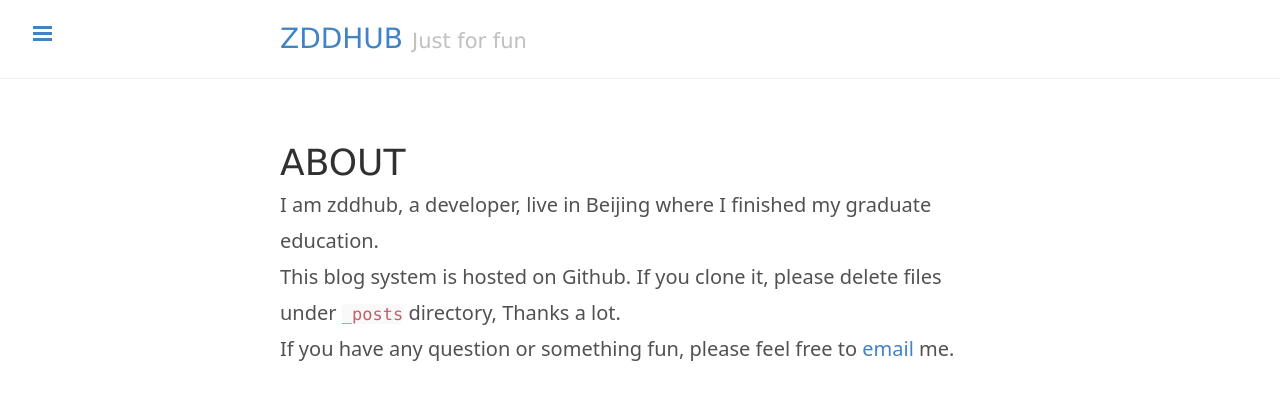
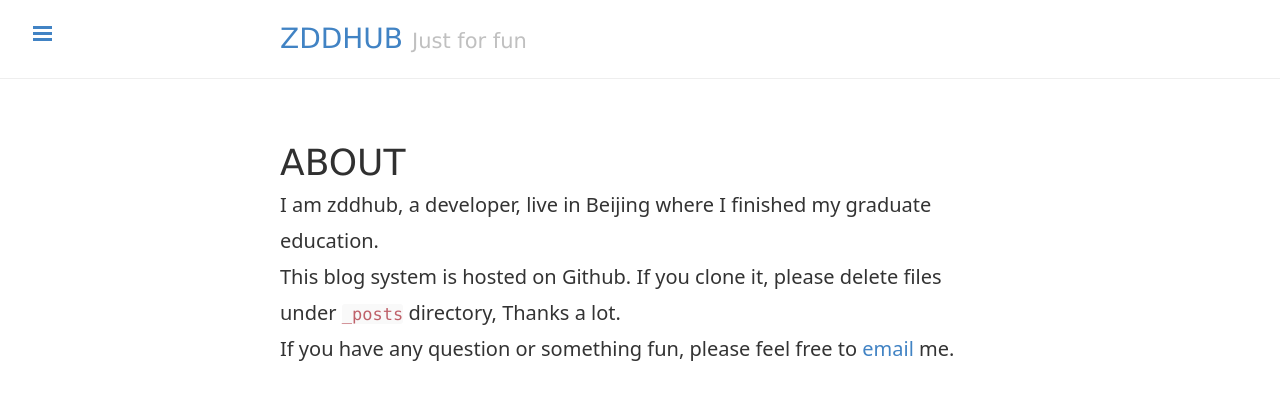
Before and after one commit to zddhub/zddhub.github.io, a Jekyll site: the page built from about.md, in a window 1280 px wide. Shown: the top 400 px of the page. Built offline with Jekyll 4.4.1, drawn with Linux system fonts in a browser that asks for light colours; Markdown is read by kramdown in place of the engine named in the settings.

Commit message:
Remove lighter dark color to adapte more browers

```diff
--- a/public/css/poole.css
+++ b/public/css/poole.css
@@ -56,13 +56,6 @@
   html {
     font-size: 20px;
   }
-}
-
-body {
-  color: #515151;
-  background-color: #fff;
-  -webkit-text-size-adjust: 100%;
-      -ms-text-size-adjust: 100%;
 }
 
 /* No `:visited` state is required by default (browsers will use `a`) */
```
